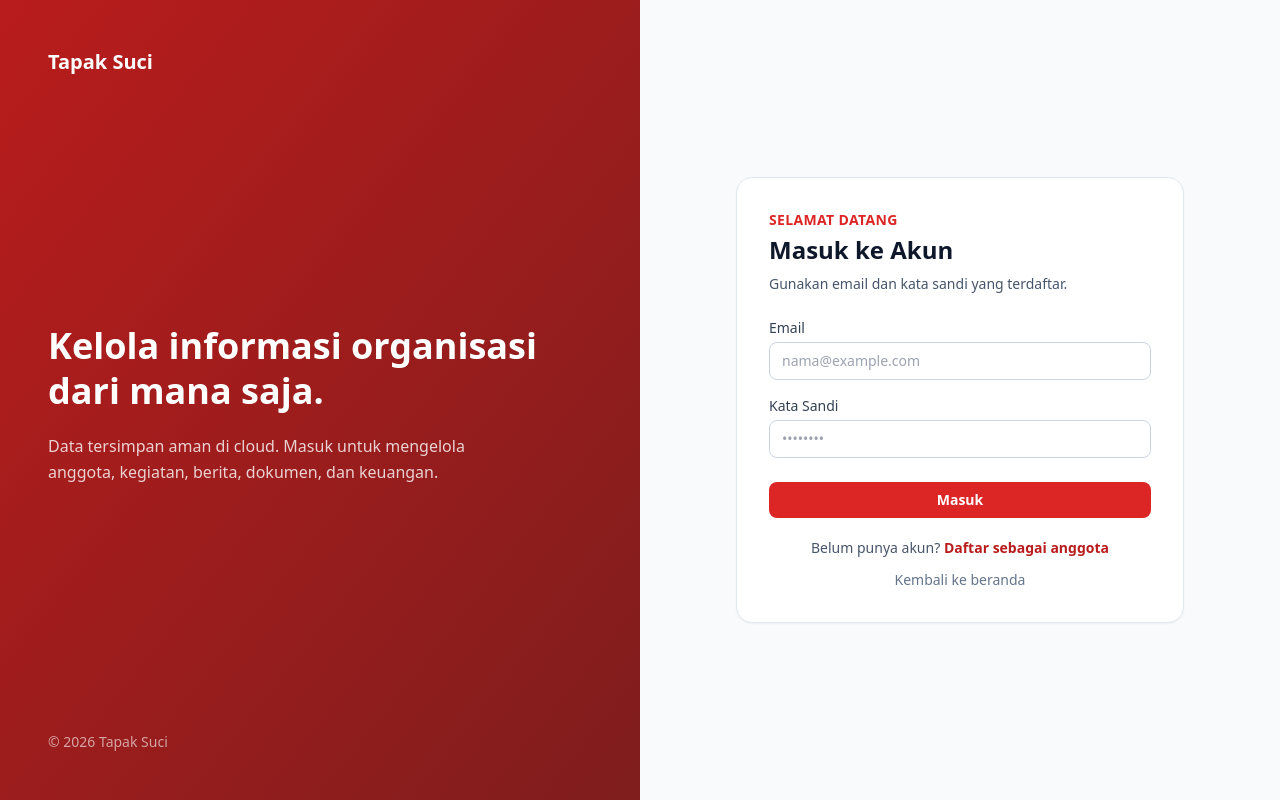
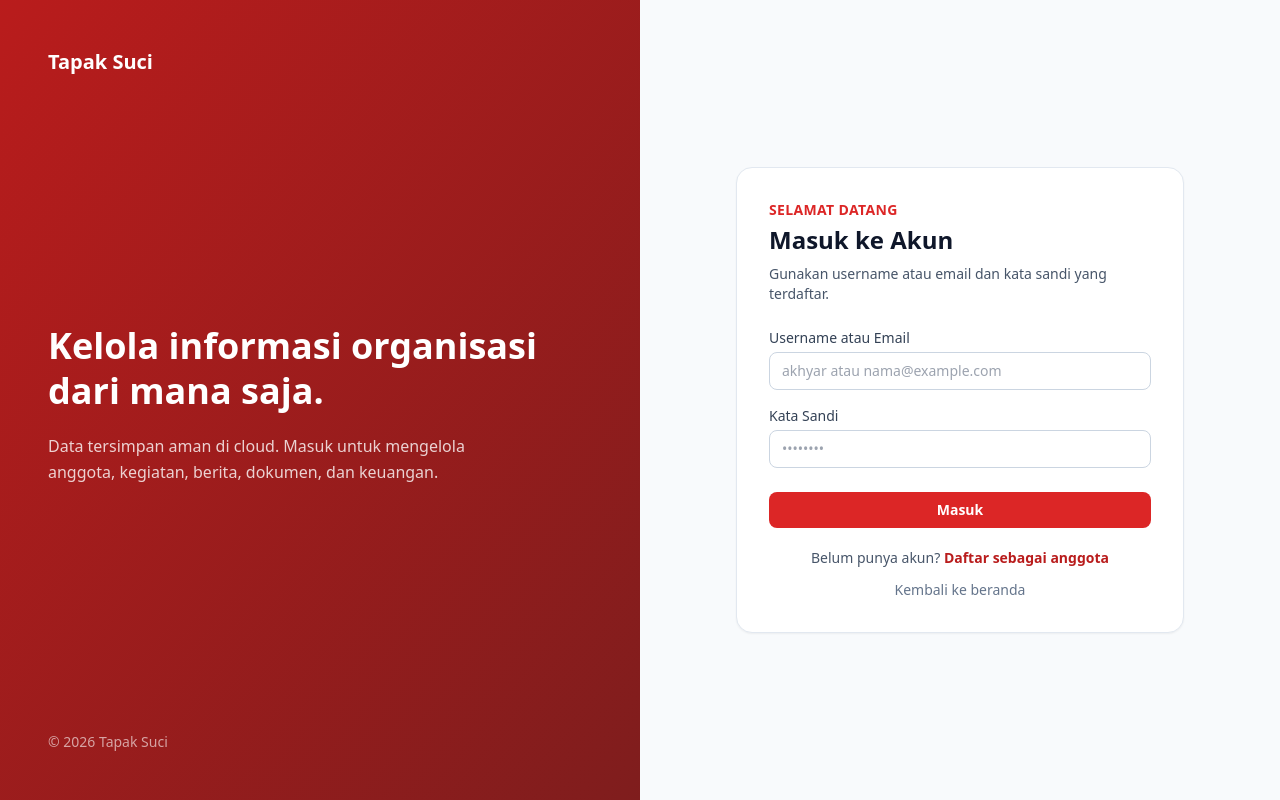
Before and after one commit to AkhyarBasyir/portal-tapak-suci, a Next.js app: page /login in a window 1280 px wide. Built offline with nearby package versions, Linux system fonts and the light colour scheme.

Commit message:
Login dengan username (akhyar) dan update password admin

```diff
--- a/components/auth/login-form.tsx
+++ b/components/auth/login-form.tsx
@@ -18,7 +18,7 @@ export default function LoginForm() {
   }
   const roleLabel = roleParam ? roleLabels[roleParam] : null
 
-  const [email, setEmail] = useState('')
+  const [identifier, setIdentifier] = useState('')
   const [password, setPassword] = useState('')
   const [error, setError] = useState<string | null>(null)
   const [loading, setLoading] = useState(false)
@@ -29,8 +29,22 @@ export default function LoginForm() {
     setError(null)
 
     const supabase = createClient()
+
+    // Username dan email keduanya diterima. Jika input bukan email,
+    // resolver database mencari email berdasarkan username.
+    const { data: resolvedEmail, error: resolveError } = await supabase.rpc(
+      'email_for_login',
+      { identifier: identifier.trim() },
+    )
+
+    if (resolveError || !resolvedEmail) {
+      setError('Username atau email tidak ditemukan.')
+      setLoading(false)
+      return
+    }
+
     const { error: signInError } = await supabase.auth.signInWithPassword({
-      email,
+      email: resolvedEmail,
       password,
     })
 
@@ -48,7 +62,7 @@ export default function LoginForm() {
     <form onSubmit={submit} className="card p-8">
       <p className="text-sm font-semibold uppercase tracking-wide text-brand-600">Selamat datang</p>
       <h1 className="mt-1 text-2xl font-bold text-slate-900">Masuk ke Akun</h1>
-      <p className="mt-2 text-sm text-slate-600">Gunakan email dan kata sandi yang terdaftar.</p>
+      <p className="mt-2 text-sm text-slate-600">Gunakan username atau email dan kata sandi yang terdaftar.</p>
 
       {roleLabel && (
         <div className="mt-4 rounded-lg bg-brand-50 px-3 py-2 text-sm text-brand-900">
@@ -65,14 +79,14 @@ export default function LoginForm() {
 
       <div className="mt-6 space-y-4">
         <div>
-          <label className="label" htmlFor="email">Email</label>
+          <label className="label" htmlFor="identifier">Username atau Email</label>
           <input
-            id="email"
-            type="email"
+            id="identifier"
+            type="text"
             className="input"
-            placeholder="nama@example.com"
-            value={email}
-            onChange={(event) => setEmail(event.target.value)}
+            placeholder="akhyar atau nama@example.com"
+            value={identifier}
+            onChange={(event) => setIdentifier(event.target.value)}
             required
           />
         </div>
--- a/lib/crud-config.ts
+++ b/lib/crud-config.ts
@@ -204,6 +204,7 @@ export const CRUD_CONFIGS: Record<string, CrudConfig> = {
     description: 'Atur peran pengguna: admin, pengurus, atau anggota.',
     fields: [
       { name: 'full_name', label: 'Nama Lengkap', type: 'text', required: true },
+      { name: 'username', label: 'Username (untuk login)', type: 'text' },
       { name: 'role', label: 'Peran', type: 'select', required: true, options: [
         { value: 'admin', label: 'Admin' },
         { value: 'pengurus', label: 'Pengurus' },
```
Also changed, not shown: 1 other file (tests, documents, lock files or other folders).
